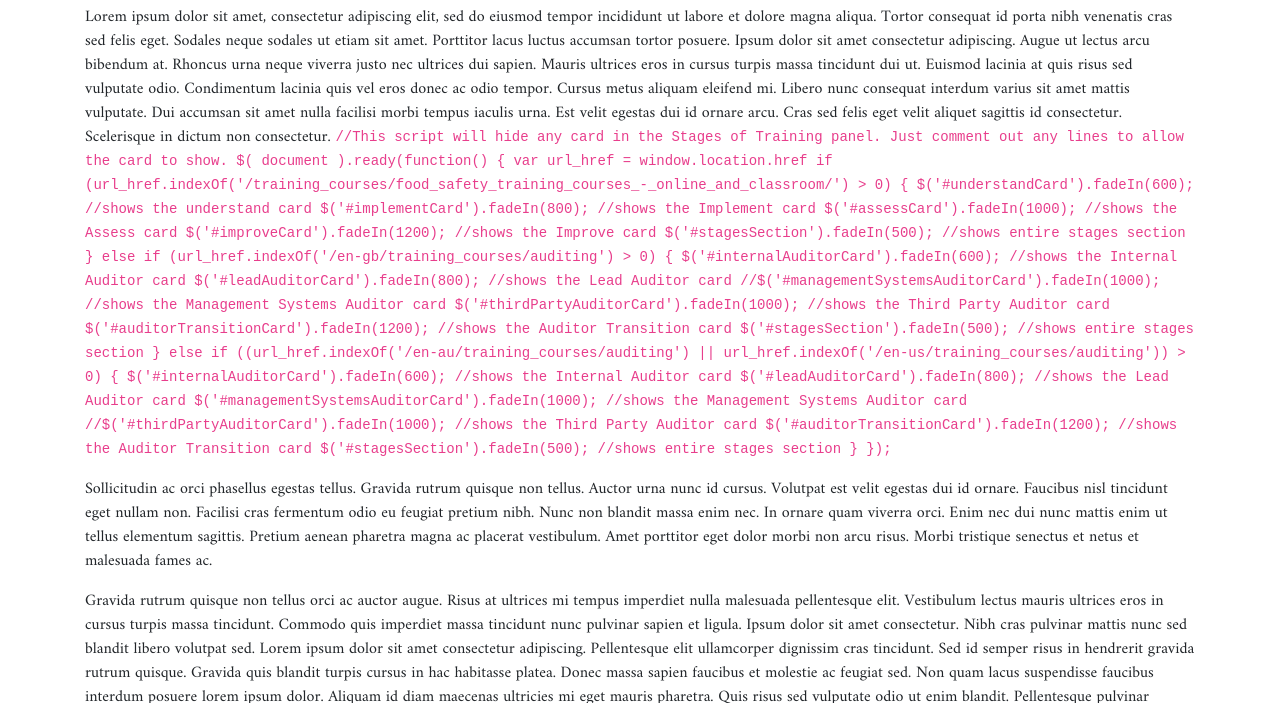
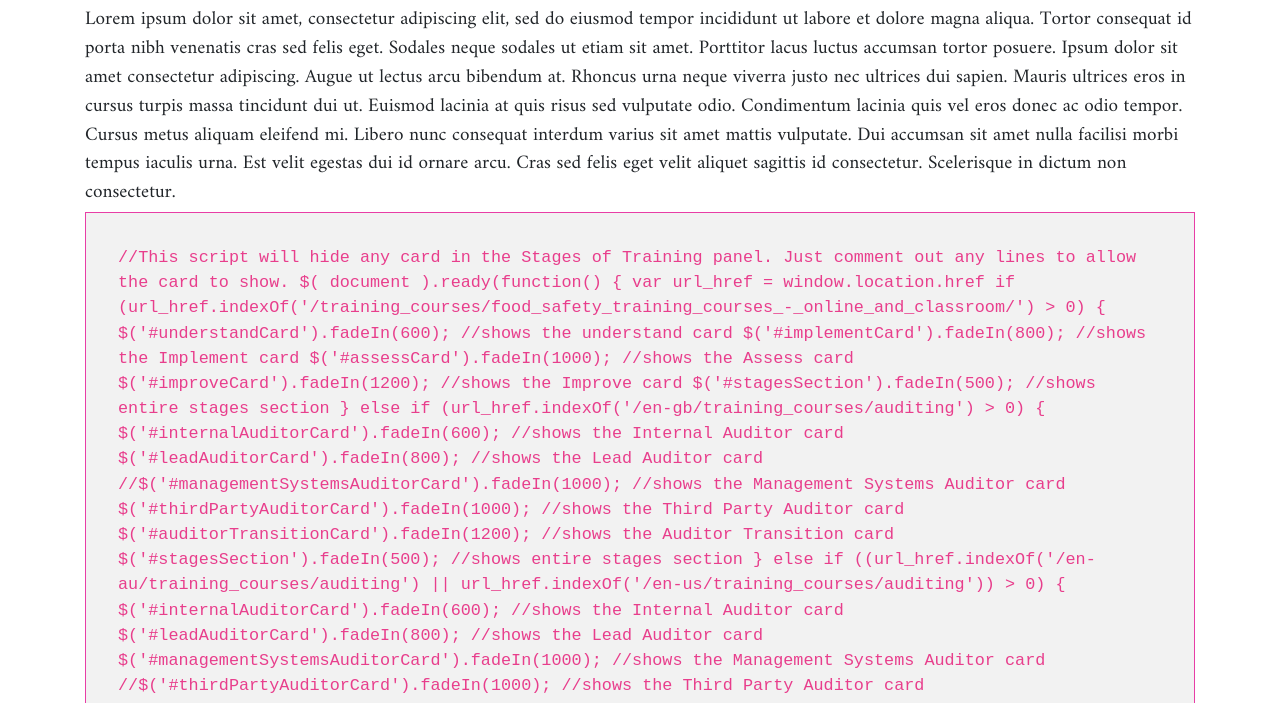
Before and after one commit to joshuamcf/joshuamcf.github.io, a plain HTML site: page index.html in a window 1280 px wide. Shown: the part 97-800 px from the top of the page. Drawn offline with nearby package versions, Linux system fonts and the light colour scheme; a web font is replaced by a local one.

Commit message:
Style upgrades
Added code styles and corrected p tag styles

```diff
--- a/stylesheet.css
+++ b/stylesheet.css
@@ -8,12 +8,19 @@ h6{
 }
 
 p {
-  font-family: 'Amiri', serif;
+    font-family: 'Amiri', serif;
+    font-size: 1.2rem;
+    line-height: 1.5;
 }
 
 body code,
 body kbd,
 body pre,
 body samp {
-  font-family: 'PT Mono', monospace;
+    font-family: 'PT Mono', monospace;
+    display: block;
+    padding: 2rem;
+    background: #f2f2f2;
+    border: 1px solid #e83ea6;
+    margin: 5px 0;
 }
```
